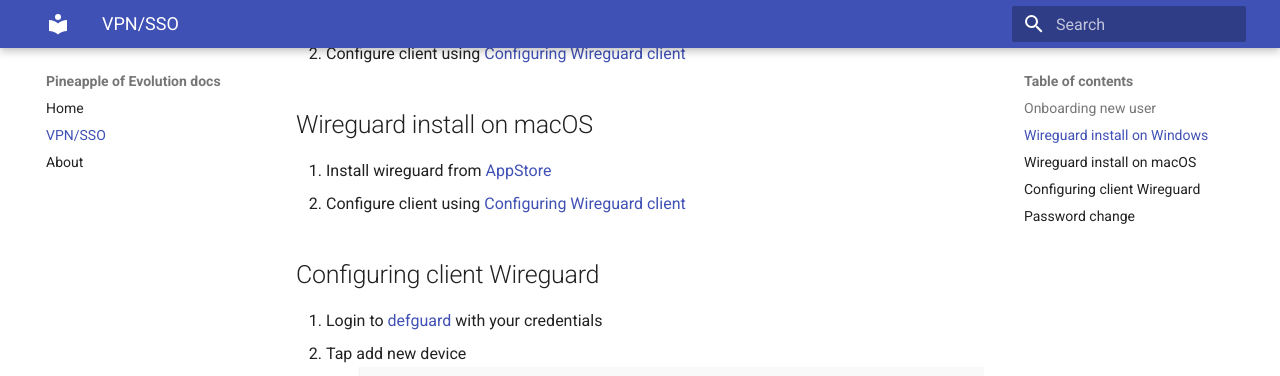
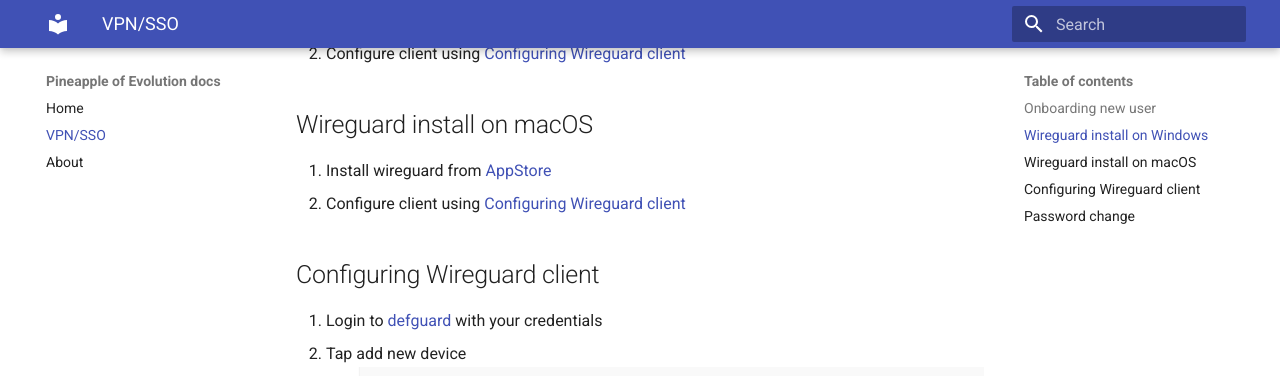
Before and after one commit to Pineapple-Of-Evolution/docs, an MkDocs documentation site: the page built from docs/vpn_sso/index.md, in a window 1280 px wide and 900 px high, scrolled down 1322 px. Shown: the top 376 px of the window. Built offline with MkDocs 1.6.1 and Material for MkDocs 9.7.7, drawn with Linux system fonts in a browser that asks for light colours.

Commit message:
Commit typo

```diff
--- a/docs/vpn_sso/index.md
+++ b/docs/vpn_sso/index.md
@@ -15,7 +15,7 @@
 1. Install wireguard from [AppStore](https://apps.apple.com/ru/app/wireguard/id1451685025?mt=12)
 2. Configure client using [Configuring Wireguard client](#configuring-wireguard-client)
 
-## Configuring client Wireguard
+## Configuring Wireguard client
 1. Login to [defguard](https://vpn.pineapple.pp.ua/) with your credentials
 2. Tap add new device ![new device](./images/new_device.png)
 3. Choose name for your device and pick "Generate key pair" option. Each device must have its own config! ![add device](./images/add_device.png)
```
